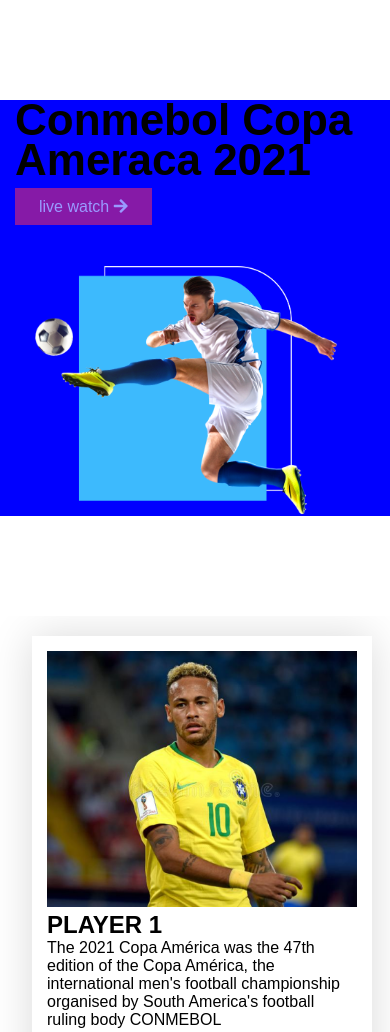
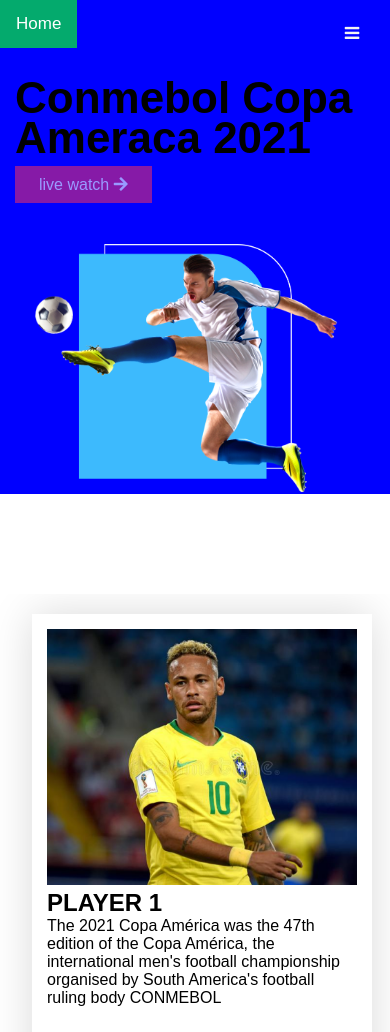
Before and after one commit to allahorgolam/Asssignment_222, a plain HTML site: page index.html in a window 390 px wide. Shown: the top 1032 px of the page. Drawn offline with Linux system fonts and the light colour scheme.

Commit message:
assign22

```diff
--- a/css/style.css
+++ b/css/style.css
@@ -5,6 +5,38 @@
 body {
   font-family: "Poppins", sans-serif;
 }
+
+.topnav {
+  overflow: hidden;
+  background-color: blue;
+
+}
+/* navbar_start */
+.topnav a {
+  float: left;
+  display: block;
+  color: #f2f2f2;
+  text-align: center;
+  padding: 14px 16px;
+  text-decoration: none;
+  font-size: 17px;
+}
+
+.topnav a:hover {
+  background-color: #ddd;
+  color: black;
+}
+
+.topnav a.active {
+  background-color: #04aa6d;
+  color: white;
+}
+
+.topnav .icon {
+  display: none;
+}
+/* navbar_end */
+
 .background {
   background-color: blue;
 }
@@ -53,7 +85,6 @@ body {
 .top-players {
   display: grid;
   grid-gap: 30px;
-  margin-top: 20px;
   place-items: center;
 }
 .top-players {
@@ -87,7 +118,7 @@ body {
 /* section_2_end */
 /* section_3_start */
 /* clone_section_1 */
-.top-players {
+.top-players30 {
   margin-top: 100px;
 }
 /* section_3_end */
@@ -239,3 +270,25 @@ body {
     padding-bottom: 200px;
   }
 }
+/* navbar_media */
+@media screen and (max-width: 600px) {
+  .topnav a:not(:first-child) {display: none;}
+  .topnav a.icon {
+    float: right;
+    display: block;
+  }
+}
+
+@media screen and (max-width: 600px) {
+  .topnav.responsive {position: relative;}
+  .topnav.responsive .icon {
+    position: absolute;
+    right: 0;
+    top: 0;
+  }
+  .topnav.responsive a {
+    float: none;
+    display: block;
+    text-align: left;
+  }
+}
--- a/index.html
+++ b/index.html
@@ -4,7 +4,7 @@
     <meta charset="UTF-8" />
     <meta http-equiv="X-UA-Compatible" content="IE=edge" />
     <meta name="viewport" content="width=device-width, initial-scale=1.0" />
-    <title>Football</title>
+    <title>Pixel2 mobile Responsive</title>
     <link rel="stylesheet" href="css/style.css" />
 
     <link
@@ -21,7 +21,17 @@
   <body>
     <main>
       <header>
-
+        <!-- vavbar_sart -->
+        <div class="topnav" id="myTopnav">
+          <a href="#home" class="active">Home</a>
+          <a href="#news">News</a>
+          <a href="#contact">Contact</a>
+          <a href="#about">About</a>
+          <a href="javascript:void(0);" class="icon" onclick="myFunction()">
+            <i class="fa fa-bars"></i>
+          </a>
+        </div>
+        <!-- vavbar_end -->
       </header>
       <!-- section_1_start -->
       <section class="background">
@@ -42,7 +52,6 @@
         </div>
       </section>
 
-
       <!-- section_1_end -->
 
       <!-- section_2_start -->
@@ -52,8 +61,8 @@
             <img src="images/players/player-1.png" alt="" />
             <h1>PLAYER 1</h1>
             <p>
-            The 2021 Copa América was the 47th edition of the Copa América, the
-            international men's football championship organised by South
+              The 2021 Copa América was the 47th edition of the Copa América,
+              the international men's football championship organised by South
               America's football ruling body CONMEBOL
             </p>
           </div>
@@ -61,8 +70,8 @@
             <img src="images/players/player-2.png" alt="" />
             <h1>PLAYER 2</h1>
             <p>
-            The 2021 Copa América was the 47th edition of the Copa América, the
-            international men's football championship organised by South
+              The 2021 Copa América was the 47th edition of the Copa América,
+              the international men's football championship organised by South
               America's football ruling body CONMEBOL
             </p>
           </div>
@@ -70,8 +79,8 @@
             <img src="images/players/player-3.png" alt="" />
             <h1>PLAYER 3</h1>
             <p>
-            The 2021 Copa América was the 47th edition of the Copa América, the
-            international men's football championship organised by South
+              The 2021 Copa América was the 47th edition of the Copa América,
+              the international men's football championship organised by South
               America's football ruling body CONMEBOL
             </p>
           </div>
@@ -79,8 +88,8 @@
             <img src="images/players/player-4.png" alt="" />
             <h1>PLAYER 4</h1>
             <p>
-            The 2021 Copa América was the 47th edition of the Copa América, the
-            international men's football championship organised by South
+              The 2021 Copa América was the 47th edition of the Copa América,
+              the international men's football championship organised by South
               America's football ruling body CONMEBOL
             </p>
           </div>
@@ -88,8 +97,8 @@
             <img src="images/players/player-5.png" alt="" />
             <h1>PLAYER 5</h1>
             <p>
-            The 2021 Copa América was the 47th edition of the Copa América, the
-            international men's football championship organised by South
+              The 2021 Copa América was the 47th edition of the Copa América,
+              the international men's football championship organised by South
               America's football ruling body CONMEBOL
             </p>
           </div>
@@ -97,8 +106,8 @@
             <img src="images/players/player-6.png" alt="" />
             <h1>PLAYER 6</h1>
             <p>
-            The 2021 Copa América was the 47th edition of the Copa América, the
-            international men's football championship organised by South
+              The 2021 Copa América was the 47th edition of the Copa América,
+              the international men's football championship organised by South
               America's football ruling body CONMEBOL
             </p>
           </div>
@@ -106,8 +115,8 @@
             <img src="images/players/player-7.png" alt="" />
             <h1>PLAYER 7</h1>
             <p>
-            The 2021 Copa América was the 47th edition of the Copa América, the
-            international men's football championship organised by South
+              The 2021 Copa América was the 47th edition of the Copa América,
+              the international men's football championship organised by South
               America's football ruling body CONMEBOL
             </p>
           </div>
@@ -115,8 +124,8 @@
             <img src="images/players/player-8.png" alt="" />
             <h1>PLAYER 8</h1>
             <p>
-            The 2021 Copa América was the 47th edition of the Copa América, the
-            international men's football championship organised by South
+              The 2021 Copa América was the 47th edition of the Copa América,
+              the international men's football championship organised by South
               America's football ruling body CONMEBOL
             </p>
           </div>
@@ -124,8 +133,8 @@
             <img src="images/players/player-9.png" alt="" />
             <h1>PLAYER 9</h1>
             <p>
-            The 2021 Copa América was the 47th edition of the Copa América, the
-            international men's football championship organised by South
+              The 2021 Copa América was the 47th edition of the Copa América,
+              the international men's football championship organised by South
               America's football ruling body CONMEBOL
             </p>
           </div>
@@ -133,8 +142,8 @@
             <img src="images/players/player-10.png" alt="" />
             <h1>PLAYER 10</h1>
             <p>
-            The 2021 Copa América was the 47th edition of the Copa América, the
-            international men's football championship organised by South
+              The 2021 Copa América was the 47th edition of the Copa América,
+              the international men's football championship organised by South
               America's football ruling body CONMEBOL
             </p>
           </div>
@@ -142,8 +151,8 @@
             <img src="images/players/player-11.png" alt="" />
             <h1>PLAYER 11</h1>
             <p>
-            The 2021 Copa América was the 47th edition of the Copa América, the
-            international men's football championship organised by South
+              The 2021 Copa América was the 47th edition of the Copa América,
+              the international men's football championship organised by South
               America's football ruling body CONMEBOL
             </p>
           </div>
@@ -151,8 +160,8 @@
             <img src="images/players/player-12.png" alt="" />
             <h1>PLAYER 12</h1>
             <p>
-            The 2021 Copa América was the 47th edition of the Copa América, the
-            international men's football championship organised by South
+              The 2021 Copa América was the 47th edition of the Copa América,
+              the international men's football championship organised by South
               America's football ruling body CONMEBOL
             </p>
           </div>
@@ -165,7 +174,7 @@
       <!-- section_3_start -->
 
       <section>
-      <div class="top-players">
+        <div class="top-players top-players30">
           <div class="player1">
             <h1>Conmebol Copa Ameraca 2021</h1>
             <br />
```
Lines whose indentation alone changed are shown as unchanged.
